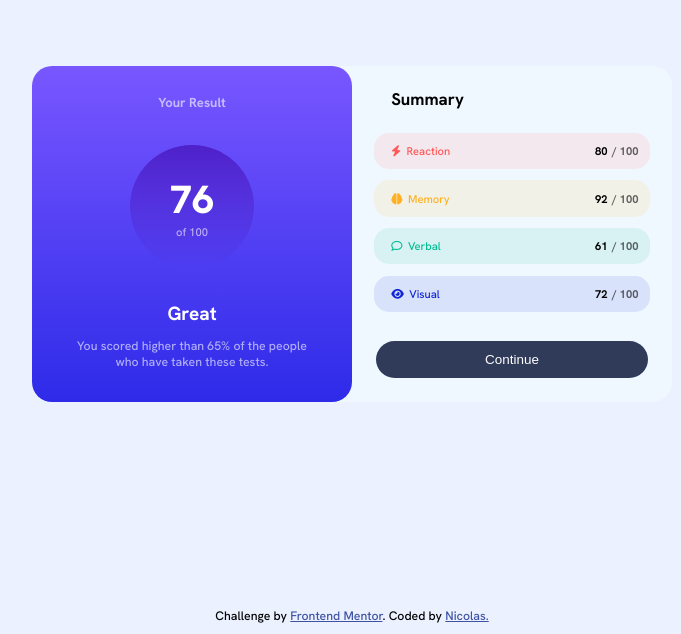
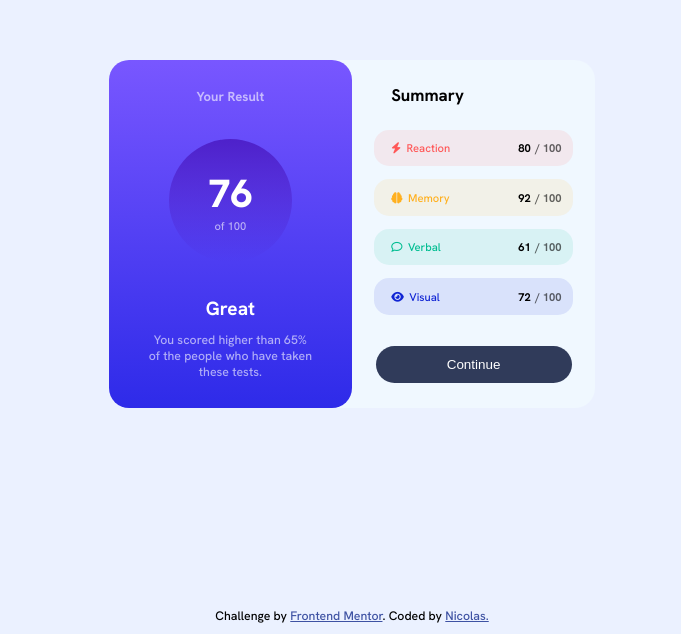
Before and after one commit to nicolaseron/Summary_FEM, a website: page index.html in a window 1280 px wide. Shown: the part 166-800 px from the top of the page, without its empty margins (288-969 px from the left). Drawn offline with Linux system fonts and the light colour scheme.

Commit message:
Update style.css

```diff
--- a/style.css
+++ b/style.css
@@ -20,7 +20,7 @@ body {
 .container {
   display: flex;
   justify-content: center;
-  width: 50%;
+  width: 38%;
   background-color: aliceblue;
   text-align: center;
   border-radius: 20px;
```
